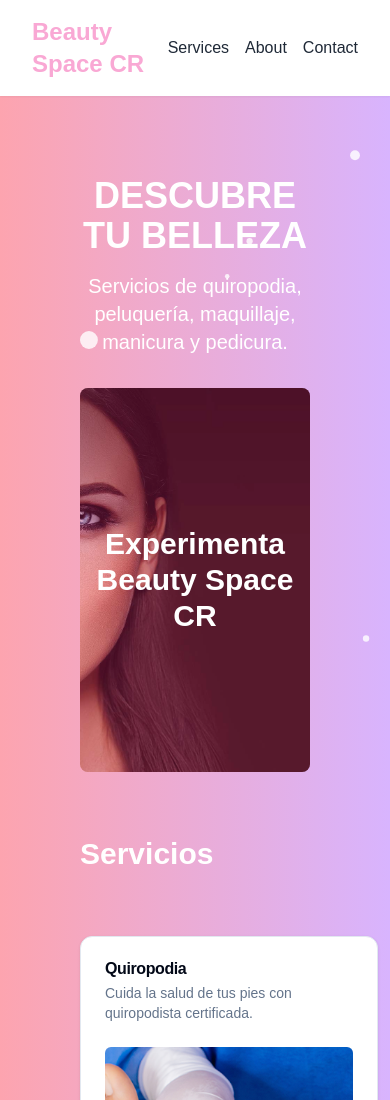
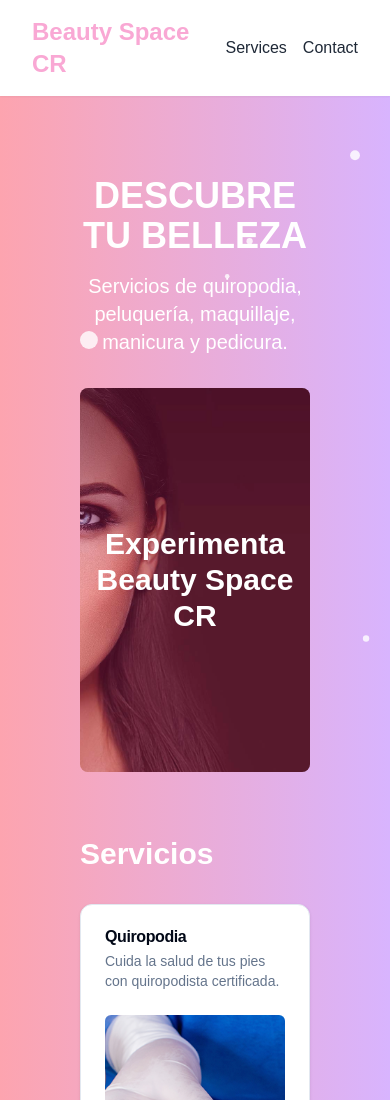
Before and after one commit to johansvalerio/beauty-space, a Next.js app: page / in a window 390 px wide. Shown: the top 1100 px of the page. Built offline with nearby package versions, Linux system fonts and the light colour scheme.

Commit message:
Fixed margin in servicesSection

```diff
--- a/src/components/Header.tsx
+++ b/src/components/Header.tsx
@@ -5,7 +5,6 @@ export default function Header() {
                 <h1 className="text-2xl  font-bold text-pink-300"><a href="/">Beauty Space CR</a></h1>
                 <ul className="flex space-x-4 ">
                     <li><a href="#services" className="text-gray-800 hover:text-pink-600">Services</a></li>
-                    <li><a href="#" className="text-gray-800 hover:text-pink-600">About</a></li>
                     <li><a href="#contact" className="text-gray-800 hover:text-pink-600">Contact</a></li>
                 </ul>
             </nav>
--- a/src/components/ServiceCard.tsx
+++ b/src/components/ServiceCard.tsx
@@ -4,13 +4,13 @@ import { services } from "../app/const/Services";
 
 export default function ServiceCard() {
     return (
-        <section id="services" className="mb-20 scroll-mt-20">
-            <h2 className="text-3xl text-white font-bold text-start mx-16">Servicios</h2>
-            <article className="grid md:grid-cols-3 gap-8 m-16">
+        <section id="services" className="scroll-mt-20 m-16 space-y-8">
+            <h2 className="text-3xl text-white font-bold text-start">Servicios</h2>
+            <article className="grid grid-cols-1 md:grid-cols-3 w-full md:justify-items-center gap-8">
                 {
                     services && services.length > 0 ? (
                         services.map((service) => (
-                            <Card key={service.id} className="flex flex-col h-full">
+                            <Card key={service.id} className="w-full flex flex-col h-full">
                                 <CardHeader>
                                     <CardTitle>{service.title}</CardTitle>
                                     <CardDescription>{service.description}</CardDescription>
```
